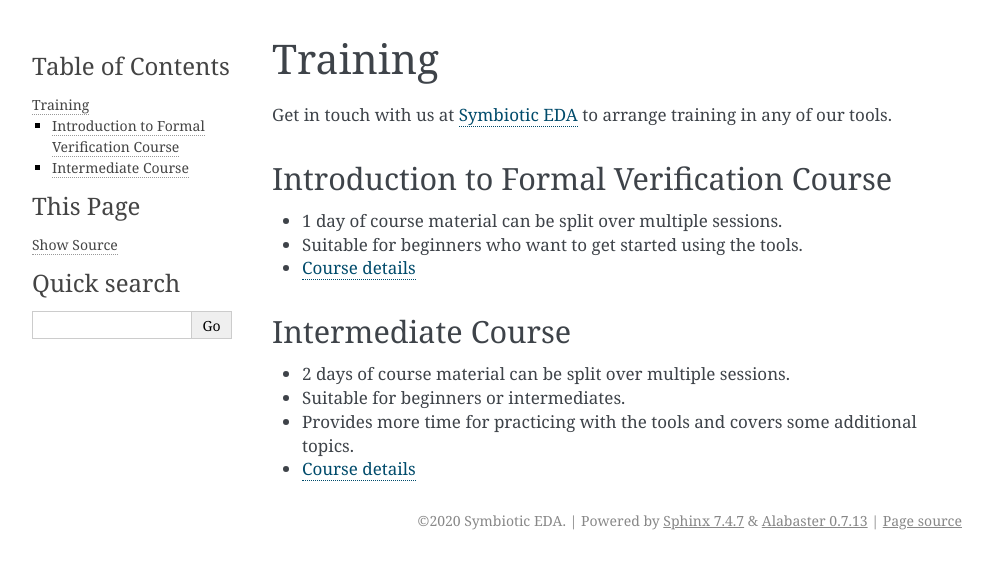
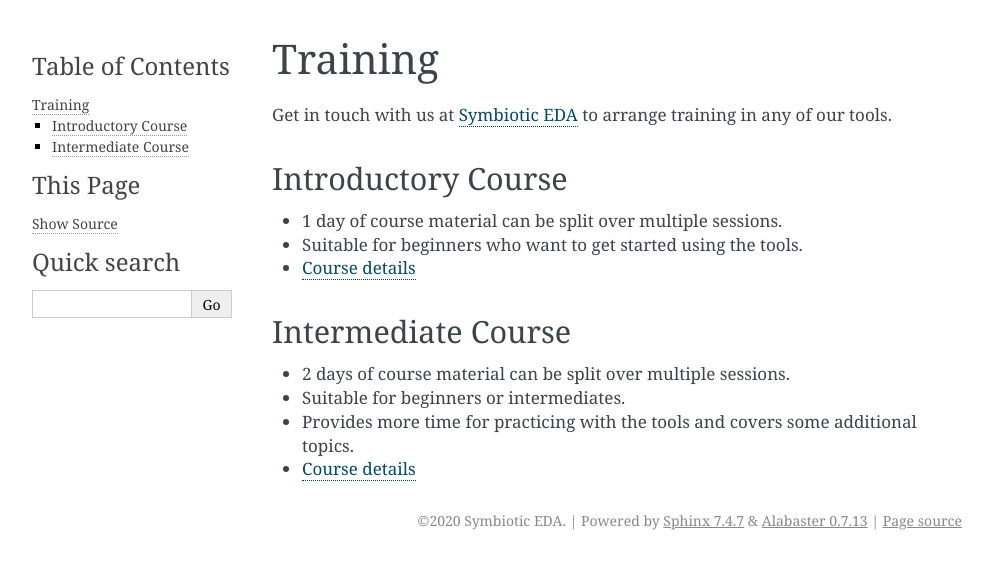
Before and after one commit to SymbioticEDA/sedasuitedocs, a Sphinx documentation site: the page built from docs/source/training.rst, in a window 1280 px wide. Shown: the top 569 px of the page, without its empty margins (148-1140 px from the left). Built offline with Sphinx 7.4.7, drawn with Linux system fonts in a browser that asks for light colours; pages that are not in the unit, such as notebooks, are missing from menus.

Commit message:
Update training.rst

```diff
--- a/docs/source/training.rst
+++ b/docs/source/training.rst
@@ -3,8 +3,8 @@ Training
 
 Get in touch with us at `Symbiotic EDA <mailto:matt@symbioticeda.com>`_ to arrange training in any of our tools.
 
-Introduction to Formal Verification Course
-~~~~~~~~~~~~~~~~~~~~~~~~~~~~~~~~~~~~~~~~~~
+Introductory Course
+~~~~~~~~~~~~~~~~~~~
 
 * 1 day of course material can be split over multiple sessions.
 * Suitable for beginners who want to get started using the tools.
```
